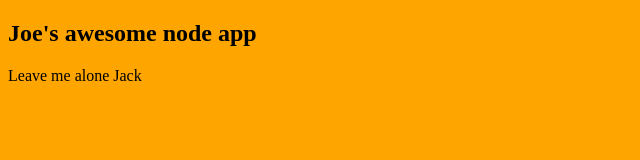
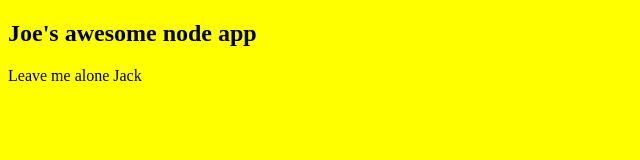
Before and after one commit to JoeCorr95/node_jc, a website: page index.html in a window 1280 px wide. Shown: the whole page, without its empty margins (0-640 px from the left). Drawn offline with Linux system fonts and the light colour scheme.

Commit message:
Yellow background

```diff
--- a/index.html
+++ b/index.html
@@ -3,7 +3,7 @@
 <head><title>Basic node app</title>
 
 </head>
-<body style="background-color:orange">
+<body style="background-color:yellow">
 <h2>Joe's awesome node app</h2>
 <p>Leave me alone Jack</p>
 </body>
```
